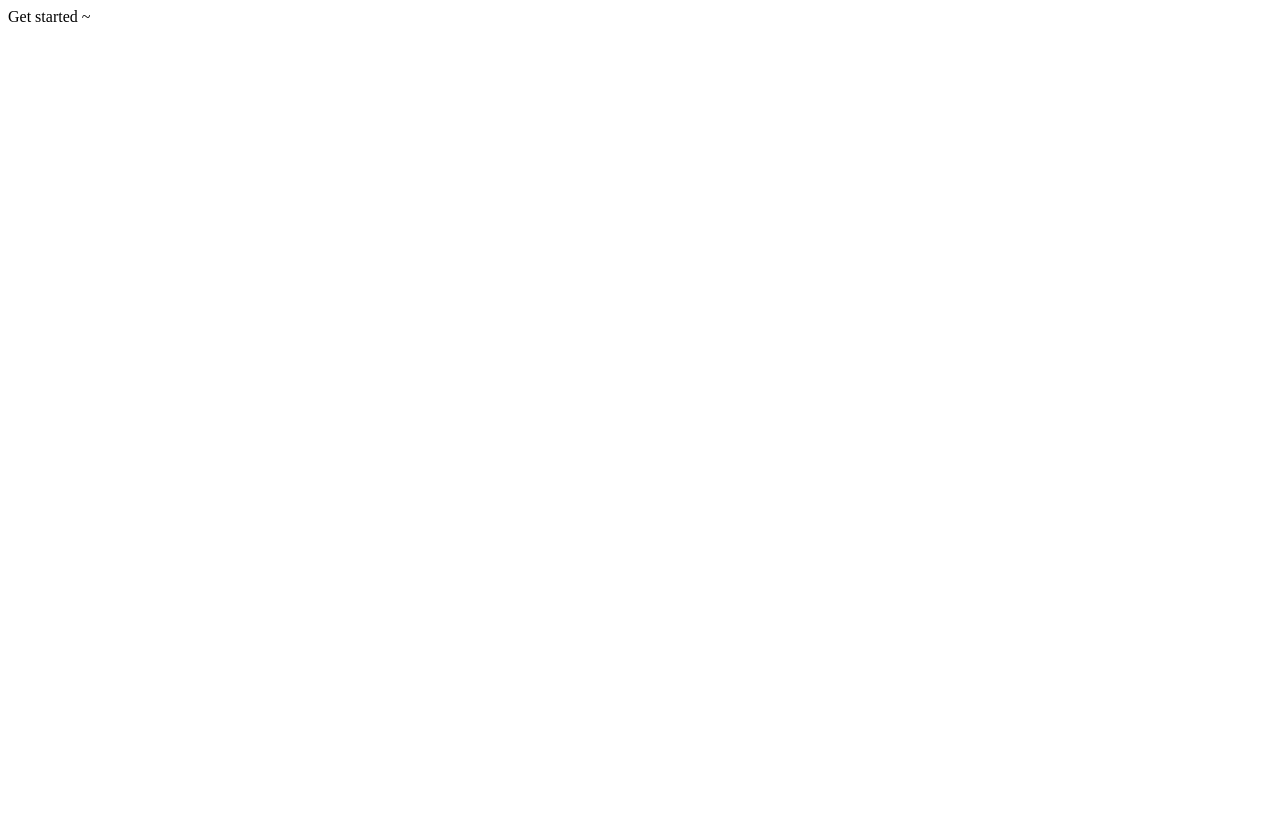
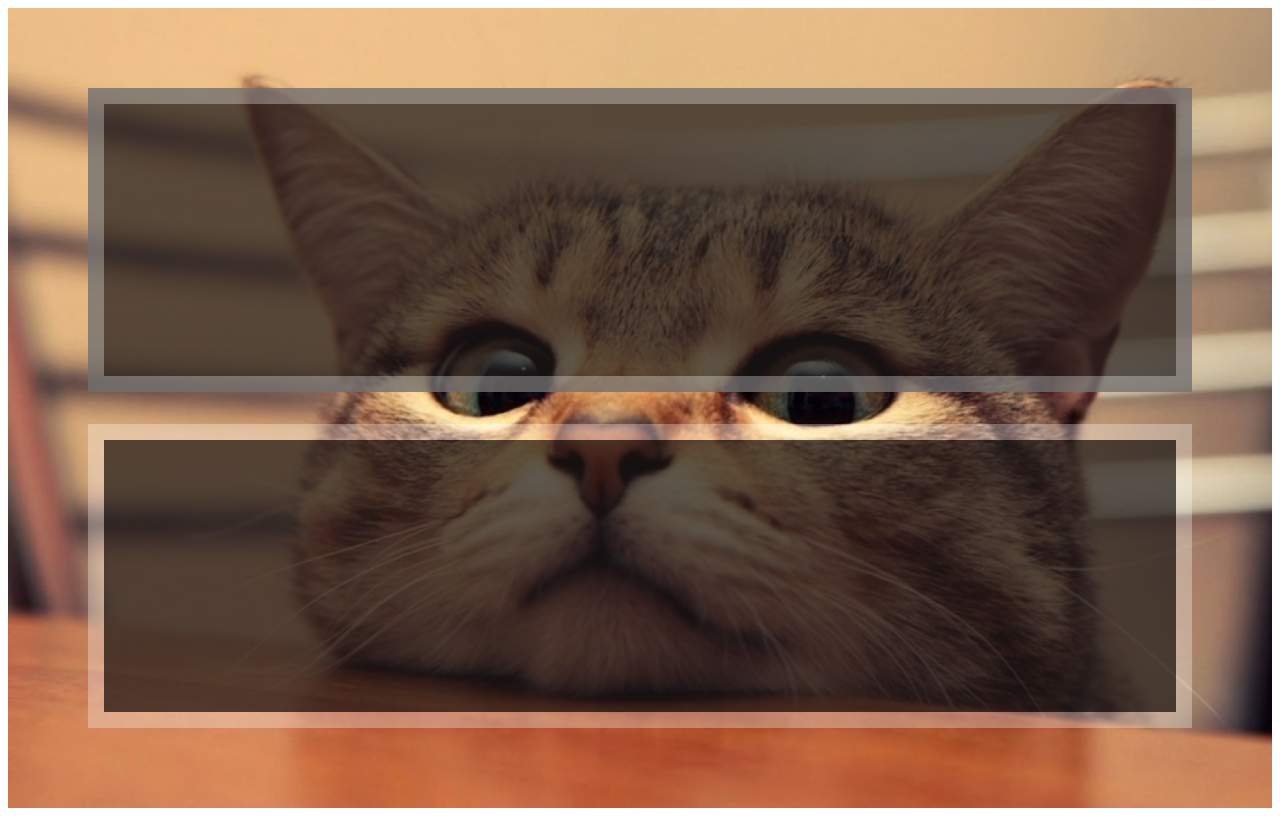
Before and after one commit to hxc20060903/css-secrets-practices, a React app: page / in a window 1280 px wide. Built offline with nearby package versions, Linux system fonts and the light colour scheme.

Commit message:
chapter 1

```diff
--- a/package.json
+++ b/package.json
@@ -18,12 +18,14 @@
     "@babel/runtime": "^7.5.5",
     "@types/react": "^16.9.1",
     "@types/react-dom": "^16.8.5",
+    "@types/styled-components": "^4.1.18",
     "@types/webpack-env": "^1.14.0",
     "@typescript-eslint/eslint-plugin": "^1.13.0",
     "@typescript-eslint/parser": "^1.13.0",
     "babel-loader": "^8.0.6",
     "cache-loader": "^4.1.0",
     "case-sensitive-paths-webpack-plugin": "^2.2.0",
+    "copy-webpack-plugin": "^5.0.4",
     "eslint": "^5.16.0",
     "eslint-config-airbnb": "^17.1.1",
     "eslint-plugin-import": "^2.18.2",
--- a/src/app.tsx
+++ b/src/app.tsx
@@ -1,6 +1,7 @@
 import React from 'react';
+import { TransparentBorder } from './chapter-1';
 
 const App = (): JSX.Element => (
-  <div>Get started ~</div>
+  <TransparentBorder />
 );
 export default App;
--- a/src/chapter-1/index.tsx
+++ b/src/chapter-1/index.tsx
@@ -0,0 +1,27 @@
+import React from 'react';
+import styled from 'styled-components';
+
+const Container = styled.div({
+  border: '1rem solid hsla(0,0%,100%,0.3)',
+  background: 'hsla(10,10%,10%,0.7)',
+});
+const ShowParentBackground = styled(Container)({
+  backgroundClip: 'padding-box',
+});
+
+const Main = styled.div({
+  background: 'url(assets/favicon.jpg)',
+  backgroundRepeat: 'no-repeat',
+  backgroundSize: 'cover',
+  display: 'grid',
+  gridRowGap: '2rem',
+  padding: '5rem',
+  height: '40rem',
+});
+
+export const TransparentBorder = (): JSX.Element => (
+  <Main>
+    <Container />
+    <ShowParentBackground />
+  </Main>
+);
--- a/webpack.config.babel.js
+++ b/webpack.config.babel.js
@@ -4,9 +4,11 @@ import createStyledComponentsTransformer from 'typescript-plugin-styled-componen
 import CaseSensitivePathsPlugin from 'case-sensitive-paths-webpack-plugin';
 import HtmlWebpackPlugin from 'html-webpack-plugin';
 import { BundleAnalyzerPlugin } from 'webpack-bundle-analyzer';
+import CopyWebpackPlugin from 'copy-webpack-plugin';
 
 module.exports = () => {
   const isProduction = process.env.NODE_ENV === 'production';
+  const OUTPUT_PATH = path.join(__dirname, 'dist');
   return {
     target: 'web',
     devtool: isProduction ? 'cheap-eval-source-map' : 'source-map',
@@ -18,7 +20,7 @@ module.exports = () => {
     output: {
       chunkFilename: '[name].js',
       filename: '[name].js',
-      path: path.join(__dirname, 'dist'),
+      path: OUTPUT_PATH,
       publicPath: '/',
     },
 
@@ -35,8 +37,11 @@ module.exports = () => {
         inject: true,
         hash: true,
         filename: 'index.html',
-        favicon: 'src/favicon.jpg',
+        favicon: 'assets/favicon.jpg',
       }),
+      new CopyWebpackPlugin([
+        { from: 'assets/', to: path.join(OUTPUT_PATH, 'assets') },
+      ]),
       !isProduction && new BundleAnalyzerPlugin(),
     ].filter(Boolean),
 
@@ -45,7 +50,6 @@ module.exports = () => {
         test: /\.tsx?$/,
         exclude: /node_modules/,
         use: [
-          'cache-loader',
           'babel-loader',
           {
             loader: 'ts-loader',
```
Also changed, not shown: .eslintrc.js, assets/favicon.jpg (renamed from src/favicon.jpg), 1 other file (tests, documents, lock files or other folders).
